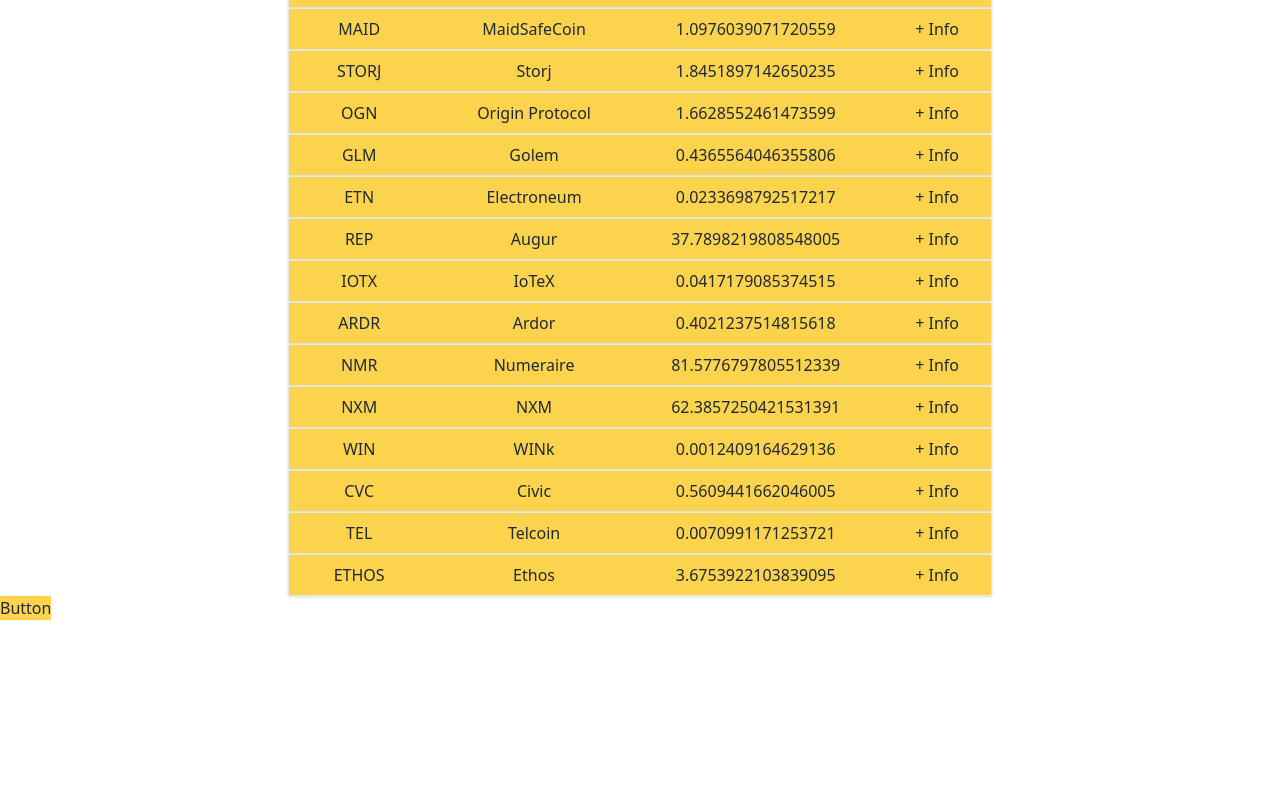
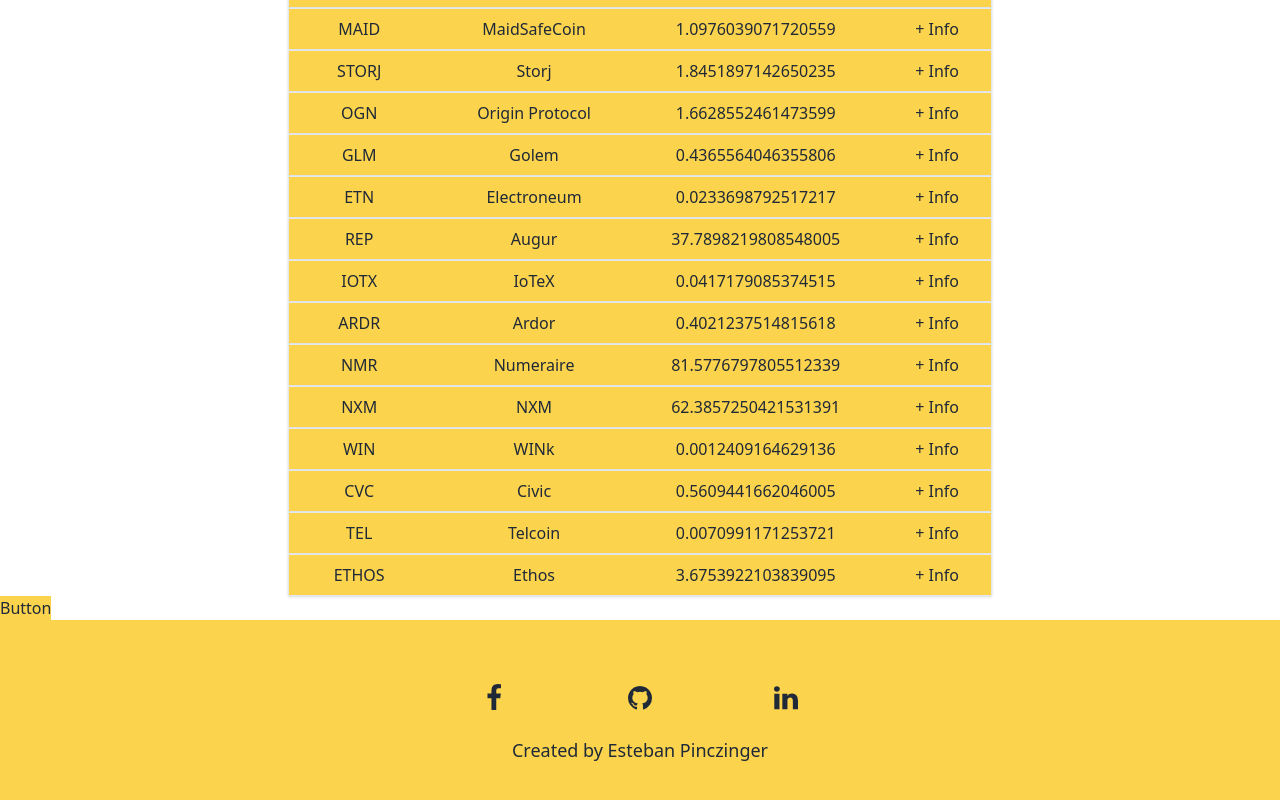
Before and after one commit to epinczinger/crypto-stats-React, a React (Create React App) app: page / in a window 1280 px wide. Shown: the part 3774-4574 px from the top of the page. Before the commit the page ends 4394 px from the top, so only its background shows below. Built offline with nearby package versions, Linux system fonts and the light colour scheme; no server answers.

Commit message:
add Footer

```diff
--- a/src/components/App.js
+++ b/src/components/App.js
@@ -1,6 +1,7 @@
-import React from 'react';
+import React, { useEffect } from 'react';
 import { useDispatch, useSelector } from 'react-redux';
 import Header from './Header';
+import Footer from './Footer';
 import CoinList from './CoinList';
 import { getCoinData } from '../actions';
 
@@ -11,6 +12,10 @@
   const askData = () => {
     dispatch(getCoinData());
   };
+
+  useEffect(() => {
+    dispatch(getCoinData());
+  }, []);
 
   return (
     <div>
@@ -25,6 +30,7 @@
       >
         Button
       </button>
+      <Footer />
     </div>
   );
 };
--- /dev/null
+++ b/src/components/Footer.js
@@ -0,0 +1,71 @@
+import React from 'react';
+import { useSelector } from 'react-redux';
+
+const Footer = () => {
+  const theme = useSelector((state) => state.toggle);
+
+  return (
+    <footer className={`${theme} w-full py-8 h-25percent-vh`}>
+      <div className="max-w-screen-xl mx-auto px-4">
+        <div className="pt-8 flex max-w-xs mx-auto items-center justify-between">
+          <a
+            href="/"
+            className="transition-colors duration-200"
+          >
+            <svg
+              width="28"
+              height="28"
+              fill="currentColor"
+              className="text-xl transition-colors duration-200"
+              viewBox="0 0 1792 1792"
+              xmlns="http://www.w3.org/2000/svg"
+            >
+              <path d="M1343 12v264h-157q-86 0-116 36t-30 108v189h293l-39 296h-254v759h-306v-759h-255v-296h255v-218q0-186 104-288.5t277-102.5q147 0 228 12z" />
+            </svg>
+          </a>
+          <a
+            href="https://www.github.com/epinczinger"
+            className="transition-colors duration-200"
+          >
+            <svg
+              xmlns="http://www.w3.org/2000/svg"
+              width="28"
+              height="28"
+              fill="currentColor"
+              className="text-xl transition-colors duration-200"
+              viewBox="0 0 1792 1792"
+            >
+              <path d="M896 128q209 0 385.5 103t279.5 279.5 103 385.5q0 251-146.5 451.5t-378.5 277.5q-27 5-40-7t-13-30q0-3 .5-76.5t.5-134.5q0-97-52-142 57-6 102.5-18t94-39 81-66.5 53-105 20.5-150.5q0-119-79-206 37-91-8-204-28-9-81 11t-92 44l-38 24q-93-26-192-26t-192 26q-16-11-42.5-27t-83.5-38.5-85-13.5q-45 113-8 204-79 87-79 206 0 85 20.5 150t52.5 105 80.5 67 94 39 102.5 18q-39 36-49 103-21 10-45 15t-57 5-65.5-21.5-55.5-62.5q-19-32-48.5-52t-49.5-24l-20-3q-21 0-29 4.5t-5 11.5 9 14 13 12l7 5q22 10 43.5 38t31.5 51l10 23q13 38 44 61.5t67 30 69.5 7 55.5-3.5l23-4q0 38 .5 88.5t.5 54.5q0 18-13 30t-40 7q-232-77-378.5-277.5t-146.5-451.5q0-209 103-385.5t279.5-279.5 385.5-103zm-477 1103q3-7-7-12-10-3-13 2-3 7 7 12 9 6 13-2zm31 34q7-5-2-16-10-9-16-3-7 5 2 16 10 10 16 3zm30 45q9-7 0-19-8-13-17-6-9 5 0 18t17 7zm42 42q8-8-4-19-12-12-20-3-9 8 4 19 12 12 20 3zm57 25q3-11-13-16-15-4-19 7t13 15q15 6 19-6zm63 5q0-13-17-11-16 0-16 11 0 13 17 11 16 0 16-11zm58-10q-2-11-18-9-16 3-14 15t18 8 14-14z" />
+            </svg>
+          </a>
+          <a
+            href="https://www.linkedin.com/in/esteban-pinczinger"
+            className="transition-colors duration-200"
+          >
+            <svg
+              width="28"
+              height="28"
+              fill="currentColor"
+              className="text-xl transition-colors duration-200"
+              viewBox="0 0 1792 1792"
+              xmlns="http://www.w3.org/2000/svg"
+            >
+              <path d="M477 625v991h-330v-991h330zm21-306q1 73-50.5 122t-135.5 49h-2q-82 0-132-49t-50-122q0-74 51.5-122.5t134.5-48.5 133 48.5 51 122.5zm1166 729v568h-329v-530q0-105-40.5-164.5t-126.5-59.5q-63 0-105.5 34.5t-63.5 85.5q-11 30-11 81v553h-329q2-399 2-647t-1-296l-1-48h329v144h-2q20-32 41-56t56.5-52 87-43.5 114.5-15.5q171 0 275 113.5t104 332.5z" />
+            </svg>
+          </a>
+        </div>
+        <div className="text-center text-lg pt-5 sm:pt-6 pb-3 font-light flex items-center justify-center">
+          <a
+            target="_blank"
+            rel="noreferrer"
+            href="https://www.github.com/epinczinger"
+          >
+            Created by Esteban Pinczinger
+          </a>
+        </div>
+      </div>
+    </footer>
+  );
+};
+
+export default Footer;
```
